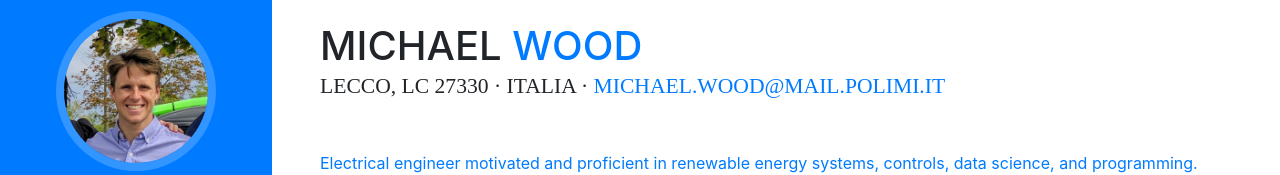
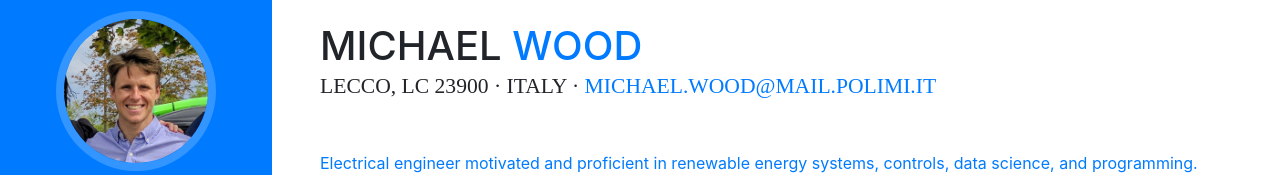
Before and after one commit to woodjmichael/woodjmichael.github.io, a website with bundled scripts: page index.html in a window 1280 px wide. Shown: the part 165-340 px from the top of the page. Built offline with nearby package versions, Linux system fonts and the light colour scheme; a web font is replaced by a local one.

Commit message:
CAP code

```diff
--- a/index.html
+++ b/index.html
@@ -72,7 +72,7 @@
           <h1 class="mb-0">Michael
             <span class="text-primary">Wood</span>
           </h1>
-          <div class="subheading mb-5">Lecco, LC 27330 · Italia ·
+          <div class="subheading mb-5">Lecco, LC 23900 · Italy ·
             <a href="mailto:michael.wood@mail.polimi.it">michael.wood@mail.polimi.it</a>
           </div>
           <span class="text-primary">Electrical engineer motivated and proficient in renewable energy systems, controls, data science, and programming.</span>
```
